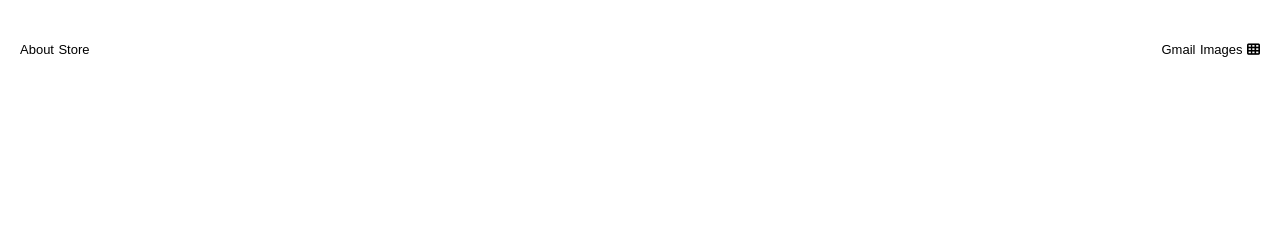
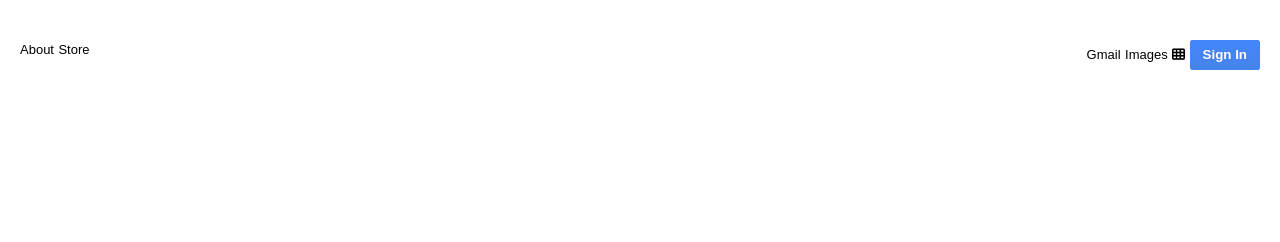
Before and after one commit to jotgz/google-homepage-recreation-TOP-, a plain HTML site: page index.html in a window 1280 px wide. Shown: the top 242 px of the page. Drawn offline with Linux system fonts and the light colour scheme.

Commit message:
Minor cosmetic changes to HTML/CSS, added sign in button and tyled it

```diff
--- a/index.html
+++ b/index.html
@@ -21,11 +21,13 @@
             <a href="#">Gmail</a>
             <a href="#">Images</a>
             <a href="#" type="button"><i class="fas fa-th"></i></a>
+            <button id="sign-in">Sign In</button>
         </div>
     </header>
         <div class="flex-container">
             <img class="container-center" src="https://www.google.com/images/branding/googlelogo/1x/googlelogo_color_272x92dp.png" alt="Google logo">
             <form class="container-center">
+
                 <label for="search-bar">
                     <input type="search" id="search-bar">
                 </label>
--- a/styles.css
+++ b/styles.css
@@ -63,3 +63,17 @@ header {
     float:right;
     margin-right: 20px;
 }
+
+#sign-in {
+	color: #fff;
+	border: 1px solid #4285f4;
+	font-weight: bold;
+	outline: none;
+	background: -webkit-linear-gradient(top,#4387fd,#4683ea);
+
+	display: inline-block;
+	line-height: 28px;
+	padding: 0 12px;
+	border-radius: 2px;
+	opacity: 100%;
+}
```
